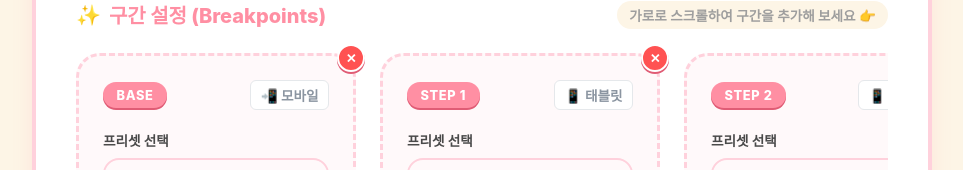
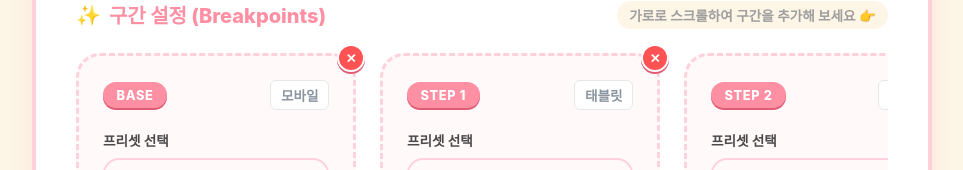
Before and after one commit to gusdnrs/clamp-calculator, a Next.js app: page / in a window 1280 px wide. Shown: the part 406-576 px from the top of the page, without its empty margins (158-1121 px from the left). Built offline with nearby package versions, Linux system fonts and the light colour scheme.

Commit message:
Remove emojis from device labels for a cleaner look

```diff
--- a/src/app/page.tsx
+++ b/src/app/page.tsx
@@ -40,11 +40,11 @@ export default function Home() {
 
   // Get device icon and label
   const getDeviceLabel = (width: number | '') => {
-    if (width === '') return '❓ 미설정';
-    if (width < 640) return '📲 모바일';
-    if (width < 1024) return '📱 태블릿';
-    if (width < 1280) return '💻 노트북';
-    return '🖥️ 데스크탑';
+    if (width === '') return '미설정';
+    if (width < 640) return '모바일';
+    if (width < 1024) return '태블릿';
+    if (width < 1280) return '노트북';
+    return '데스크탑';
   };
 
   // Helper function to calculate a single clamp string between two points
```
